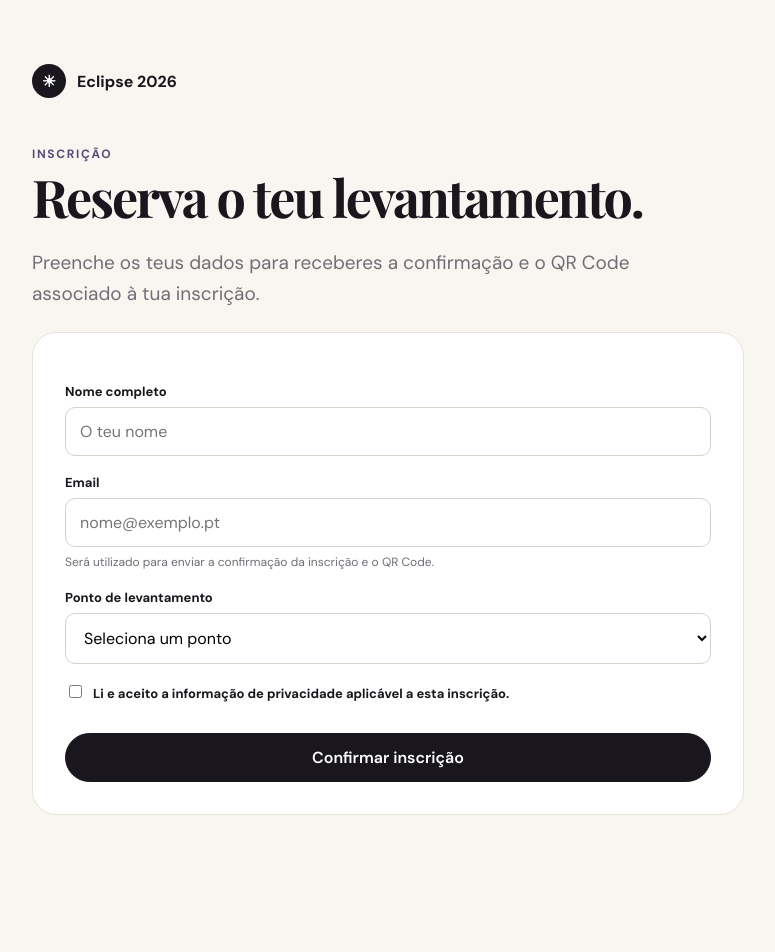
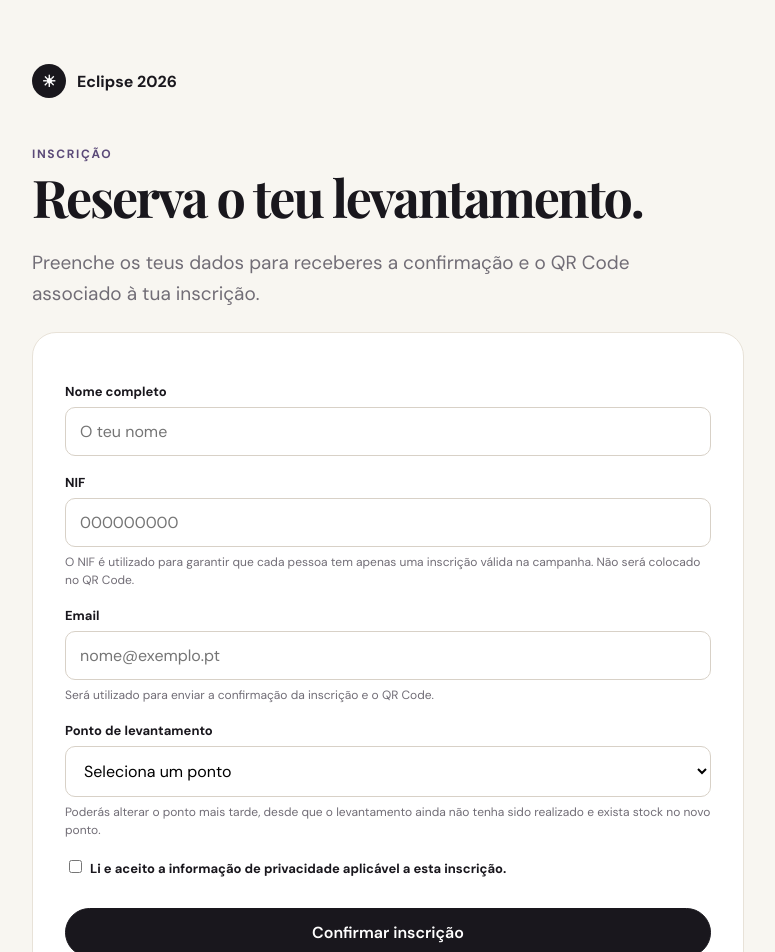
Before and after one commit to marinarosab/eclipse-2026-distribution, a Next.js app: page /inscricao in a window 1280 px wide. Shown: the top 952 px of the page, without its empty margins (252-1027 px from the left). Before the commit the page ends 915 px from the top, so only its background shows below. Built offline with nearby package versions, Linux system fonts and the light colour scheme.

Commit message:
feat: align registration form with participant identity rules

```diff
--- a/src/app/inscricao/page.tsx
+++ b/src/app/inscricao/page.tsx
@@ -12,8 +12,66 @@ export default function InscricaoPage() {
   }
 
   if (submitted) {
-    return <main className="form-page"><Link href="/" className="brand"><span className="brand-mark">☀</span> Eclipse 2026</Link><div className="form-card" style={{ marginTop: 32 }}><div className="eyebrow">Inscrição recebida</div><h1 style={{ fontSize: 48 }}>Está feito. ✨</h1><p className="lead">A tua inscrição foi registada. Nesta fase do protótipo, o próximo passo será a geração do teu identificador, QR Code e envio da confirmação por email.</p><div className="actions"><Link href="/" className="btn">Voltar ao início</Link></div></div></main>;
+    return (
+      <main className="form-page">
+        <Link href="/" className="brand"><span className="brand-mark">☀</span> Eclipse 2026</Link>
+        <div className="form-card" style={{ marginTop: 32 }}>
+          <div className="eyebrow">Inscrição recebida</div>
+          <h1 style={{ fontSize: 48 }}>Está feito. ✨</h1>
+          <p className="lead">A tua inscrição foi registada. O sistema irá associar-lhe uma autorização única de levantamento e enviar a confirmação por email.</p>
+          <div className="actions"><Link href="/" className="btn">Voltar ao início</Link></div>
+        </div>
+      </main>
+    );
   }
 
-  return <main className="form-page"><Link href="/" className="brand"><span className="brand-mark">☀</span> Eclipse 2026</Link><div style={{ margin: "48px 0 22px" }}><div className="eyebrow">Inscrição</div><h1 style={{ fontSize: 52, marginTop: 10 }}>Reserva o teu levantamento.</h1><p className="lead">Preenche os teus dados para receberes a confirmação e o QR Code associado à tua inscrição.</p></div><form className="form-card" onSubmit={handleSubmit}><div className="field"><label htmlFor="name">Nome completo</label><input id="name" name="name" required placeholder="O teu nome" /></div><div className="field"><label htmlFor="email">Email</label><input id="email" name="email" type="email" required placeholder="nome@exemplo.pt" /><div className="helper">Será utilizado para enviar a confirmação da inscrição e o QR Code.</div></div><div className="field"><label htmlFor="point">Ponto de levantamento</label><select id="point" name="point" defaultValue=""><option value="" disabled>Seleciona um ponto</option><option>Lisboa — Club da Visão</option><option>Leiria — Club da Visão</option><option>Porto — Club da Visão</option></select></div><div className="field"><label><input type="checkbox" required style={{ width: "auto", marginRight: 8 }} /> Li e aceito a informação de privacidade aplicável a esta inscrição.</label></div><button className="btn" style={{ marginTop: 24, width: "100%" }}>Confirmar inscrição</button></form></main>;
+  return (
+    <main className="form-page">
+      <Link href="/" className="brand"><span className="brand-mark">☀</span> Eclipse 2026</Link>
+      <div style={{ margin: "48px 0 22px" }}>
+        <div className="eyebrow">Inscrição</div>
+        <h1 style={{ fontSize: 52, marginTop: 10 }}>Reserva o teu levantamento.</h1>
+        <p className="lead">Preenche os teus dados para receberes a confirmação e o QR Code associado à tua inscrição.</p>
+      </div>
+
+      <form className="form-card" onSubmit={handleSubmit}>
+        <div className="field">
+          <label htmlFor="name">Nome completo</label>
+          <input id="name" name="name" required placeholder="O teu nome" autoComplete="name" />
+        </div>
+
+        <div className="field">
+          <label htmlFor="nif">NIF</label>
+          <input id="nif" name="nif" required inputMode="numeric" pattern="[0-9]{9}" maxLength={9} placeholder="000000000" autoComplete="off" />
+          <div className="helper">O NIF é utilizado para garantir que cada pessoa tem apenas uma inscrição válida na campanha. Não será colocado no QR Code.</div>
+        </div>
+
+        <div className="field">
+          <label htmlFor="email">Email</label>
+          <input id="email" name="email" type="email" required placeholder="nome@exemplo.pt" autoComplete="email" />
+          <div className="helper">Será utilizado para enviar a confirmação da inscrição e o QR Code.</div>
+        </div>
+
+        <div className="field">
+          <label htmlFor="point">Ponto de levantamento</label>
+          <select id="point" name="point" defaultValue="" required>
+            <option value="" disabled>Seleciona um ponto</option>
+            <option>Lisboa — Club da Visão</option>
+            <option>Leiria — Club da Visão</option>
+            <option>Porto — Club da Visão</option>
+          </select>
+          <div className="helper">Poderás alterar o ponto mais tarde, desde que o levantamento ainda não tenha sido realizado e exista stock no novo ponto.</div>
+        </div>
+
+        <div className="field">
+          <label>
+            <input type="checkbox" required style={{ width: "auto", marginRight: 8 }} />
+            Li e aceito a informação de privacidade aplicável a esta inscrição.
+          </label>
+        </div>
+
+        <button className="btn" style={{ marginTop: 24, width: "100%" }}>Confirmar inscrição</button>
+      </form>
+    </main>
+  );
 }
```
